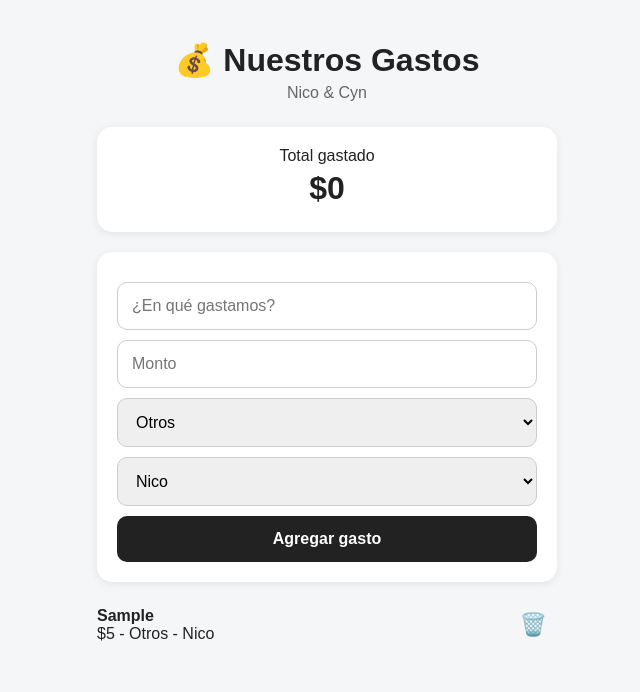
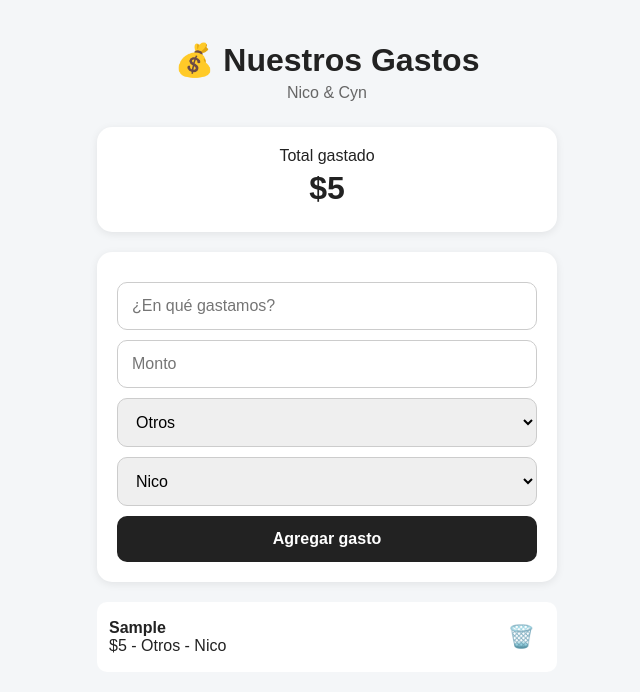
Before and after one commit to NicoGastos/app-gastos, a plain HTML site: page index.html in a window 1280 px wide. Both pictures are taken after typing "Sample", "5" into the empty fields and a click on the button "Agregar gasto". Shown: the whole page, without its empty margins (313-953 px from the left). Drawn offline with Linux system fonts and the light colour scheme.

Commit message:
Update index.html

```diff
--- a/index.html
+++ b/index.html
@@ -1,11 +1,14 @@
 <!DOCTYPE html>
 <html lang="es">
+
 <head>
   <meta charset="UTF-8">
   <meta name="viewport" content="width=device-width, initial-scale=1.0">
+
   <title>Nuestros Gastos</title>
 
   <style>
+
     * {
       box-sizing: border-box;
     }
@@ -55,7 +58,9 @@
       box-shadow: 0 2px 8px rgba(0,0,0,0.08);
     }
 
-    input, select, button {
+    input,
+    select,
+    button {
       width: 100%;
       padding: 14px;
       margin-top: 10px;
@@ -85,22 +90,33 @@
       justify-content: space-between;
       box-shadow: 0 2px 6px rgba(0,0,0,0.05);
     }
+
   </style>
 </head>
+
 
 <body>
 
 <div class="contenedor">
 
   <h1>💰 Nuestros Gastos</h1>
-    <div class="subtitulo">Nico & Cyn</div>
+
+  <div class="subtitulo">
+    Nico & Cyn
+  </div>
+
 
   <div class="saldo">
+
     <div>Total gastado</div>
+
     <h2 id="total">$0</h2>
+
   </div>
 
+
   <div class="formulario">
+
 
     <input
       type="text"
@@ -108,121 +124,363 @@
       placeholder="¿En qué gastamos?"
     >
 
+
     <input
       type="number"
       id="monto"
       placeholder="Monto"
     >
 
+
     <select id="categoria">
+
       <option value="Otros">Otros</option>
+
       <option value="Comida">Comida</option>
+
       <option value="Transporte">Transporte</option>
+
       <option value="Impuestos">Impuestos</option>
+
       <option value="Tarjetas Ciudad">Tarjetas Ciudad</option>
+
       <option value="Tarjetas Nacion">Tarjetas Nacion</option>
+
       <option value="Tarjetas BBVA">Tarjetas BBVA</option>
+
       <option value="Colegio Juli">Colegio Juli</option>
+
       <option value="Colegio Agus">Colegio Agus</option>
+
       <option value="Colegio Tomi">Colegio Tomi</option>
+
       <option value="Terapia Maga">Maga</option>
+
       <option value="Terapia Ale">Ale</option>
-  <option value="Otros">Supermercado</option>
+
+      <option value="Supermercado">Supermercado</option>
+
       <option value="Cochera Auto">Cochera Auto</option>
+
       <option value="Cochera Moto">Cochera Moto</option>
+
       <option value="Seguro Auto">Seguro Auto</option>
+
       <option value="Seguro Moto">Seguro Moto</option>
+
       <option value="Expensas">Expensas</option>
+
       <option value="Luz">Luz</option>
+
       <option value="Gas">Gas</option>
+
       <option value="ABL">ABL</option>
+
       <option value="AYSA">AYSA</option>
+
       <option value="CABLE">CABLE</option>
+
       <option value="Celular">Celular</option>
-  <option value="Viaje de Egresado">Viaje Egresados Juli</option>
-  <option value="Gira Deportiva">Gira Deportiva Juli</option>
+
+      <option value="Viaje de Egresado">
+        Viaje Egresados Juli
+      </option>
+
+      <option value="Gira Deportiva">
+        Gira Deportiva Juli
+      </option>
+
     </select>
 
+
     <select id="persona">
+
       <option>Nico</option>
+
       <option>Cyn</option>
+
     </select>
+
 
     <button onclick="agregarGasto()">
       Agregar gasto
     </button>
 
-    </div>
-
-    <div class="lista" id="lista"></div>
 
   </div>
 
+
+  <div
+    class="lista"
+    id="lista">
+  </div>
+
+
+</div>
+
+
+
 <script>
-    let gastos = [];
+
+  /*
+  ==================================
+  CARGAR GASTOS GUARDADOS
+  ==================================
+  */
+
+  let gastos =
+    JSON.parse(localStorage.getItem("gastos")) || [];
+
+
+
+  /*
+  ==================================
+  AGREGAR GASTO
+  ==================================
+  */
 
   function agregarGasto() {
 
+
     const descripcion =
       document.getElementById("descripcion").value;
-    const monto = document.getElementById("monto").value;
-    const categoria = document.getElementById("categoria").value;
-    const persona = document.getElementById("persona").value;
+
+
+    const monto =
+      document.getElementById("monto").value;
+
+
+    const categoria =
+      document.getElementById("categoria").value;
+
+
+    const persona =
+      document.getElementById("persona").value;
+
+
 
     if (descripcion === "" || monto === "") {
-      alert("Completá la descripción y el monto");
+
+      alert(
+        "Completá la descripción y el monto"
+      );
+
       return;
+
     }
 
+
+
     const gasto = {
+
       descripcion: descripcion,
+
       monto: Number(monto),
+
       categoria: categoria,
+
       persona: persona
+
     };
+
+
+
+    /*
+    AGREGAR AL LISTADO
+    */
 
     gastos.push(gasto);
 
+
+
+    /*
+    GUARDAR EN EL CELULAR
+    */
+
+    localStorage.setItem(
+      "gastos",
+      JSON.stringify(gastos)
+    );
+
+
+
+    /*
+    ACTUALIZAR PANTALLA
+    */
+
     mostrarGastos();
 
+
+
+    /*
+    LIMPIAR CAMPOS
+    */
+
     document.getElementById("descripcion").value = "";
+
     document.getElementById("monto").value = "";
+
   }
 
+
+
+  /*
+  ==================================
+  MOSTRAR GASTOS
+  ==================================
+  */
+
   function mostrarGastos() {
-    const lista = document.getElementById("lista");
+
+
+    const lista =
+      document.getElementById("lista");
+
+
     lista.innerHTML = "";
 
+
+    let total = 0;
+
+
+
     gastos.forEach((gasto, index) => {
-      const item = document.createElement("div");
+
+
+      total += Number(gasto.monto);
+
+
+
+      const item =
+        document.createElement("div");
+
+
 
       item.innerHTML = `
-  <div style="display:flex; justify-content:space-between; align-items:center;">
+
+        <div style="
+          display:flex;
+          justify-content:space-between;
+          align-items:center;
+          background:white;
+          padding:12px;
+          margin-bottom:8px;
+          border-radius:10px;
+        ">
+
+
           <div>
-      <strong>${gasto.descripcion}</strong><br>
-      $${gasto.monto} - ${gasto.categoria} - ${gasto.persona}
+
+            <strong>
+              ${gasto.descripcion}
+            </strong>
+
+            <br>
+
+            $${gasto.monto}
+            -
+            ${gasto.categoria}
+            -
+            ${gasto.persona}
+
           </div>
 
+
+
           <span
+
             onclick="eliminarGasto(${index})"
-      style="font-size:22px; cursor:pointer; padding:10px;"
-    >🗑️</span>
+
+            style="
+              font-size:22px;
+              cursor:pointer;
+              padding:10px;
+            "
+
+          >
+
+            🗑️
+
+          </span>
+
+
         </div>
+
       `;
 
+
+
       lista.appendChild(item);
+
     });
+
+
+
+    /*
+    ACTUALIZAR TOTAL
+    */
+
+    document.getElementById("total").textContent =
+      "$" + total.toLocaleString("es-AR");
+
   }
 
+
+
+  /*
+  ==================================
+  ELIMINAR GASTO
+  ==================================
+  */
+
   function eliminarGasto(index) {
-  const confirmar = confirm("¿Deseás eliminar este gasto?");
+
+
+    const confirmar =
+      confirm(
+        "¿Deseás eliminar este gasto?"
+      );
+
+
 
     if (confirmar) {
+
+
       gastos.splice(index, 1);
+
+
+
+      /*
+      GUARDAR CAMBIO
+      */
+
+      localStorage.setItem(
+        "gastos",
+        JSON.stringify(gastos)
+      );
+
+
+
       mostrarGastos();
+
     }
+
   }
+
+
+
+  /*
+  ==================================
+  MOSTRAR GASTOS AL ABRIR APP
+  ==================================
+  */
+
+  mostrarGastos();
+
+
 </script>
 
+
 </body>
+
 </html>
```
Lines whose indentation alone changed are shown as unchanged.
